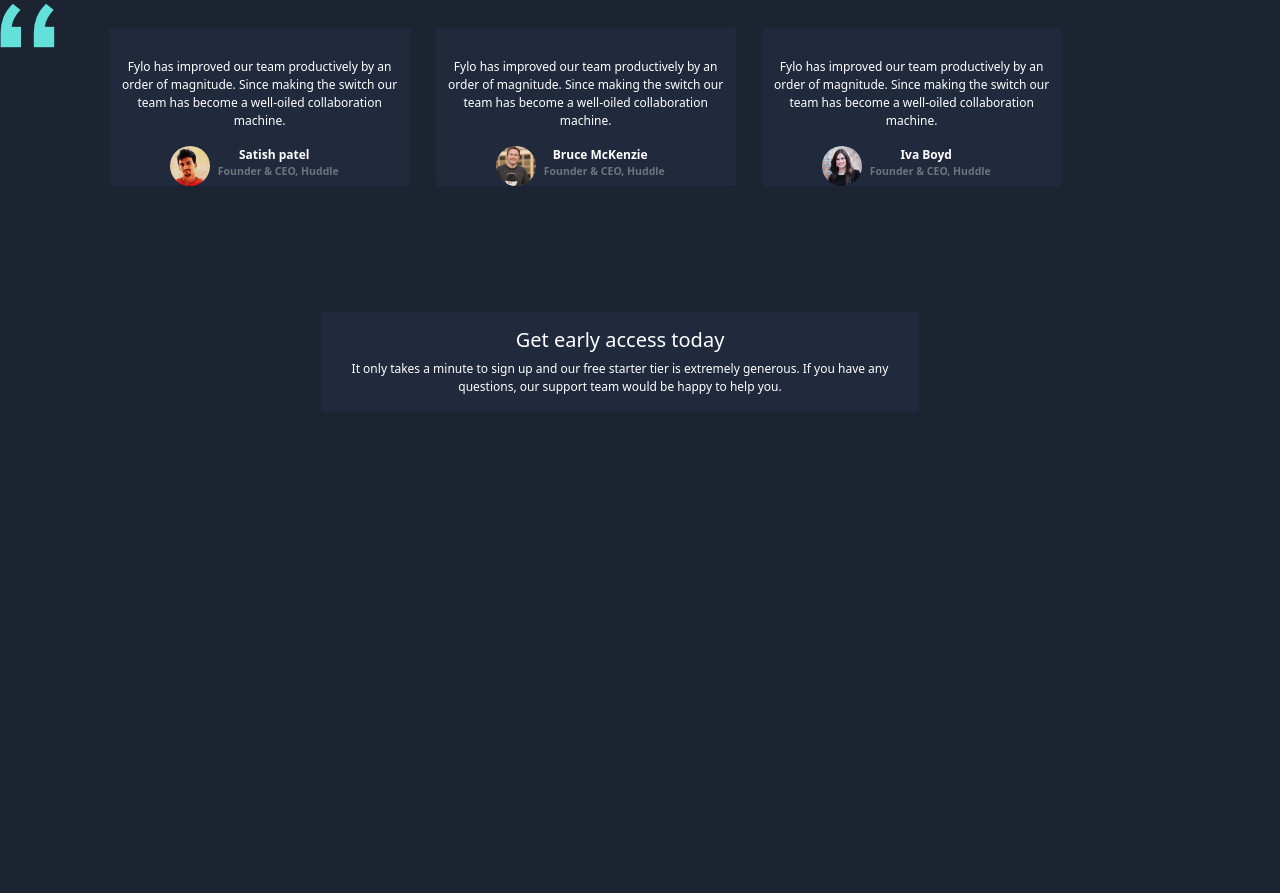
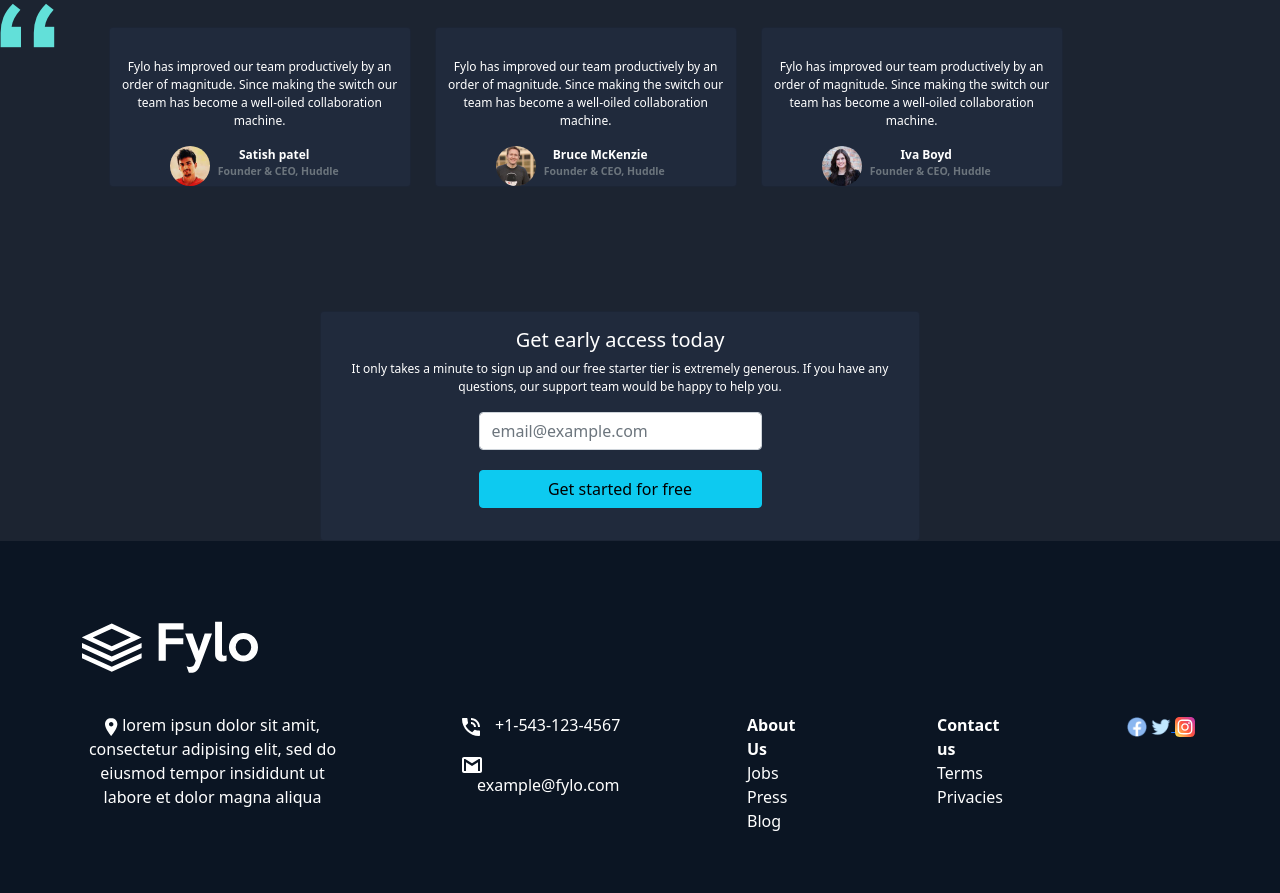
Before and after one commit to Tushar555555/Flyo, a plain HTML site: page index.html in a window 1280 px wide. Shown: the part 1868-2761 px from the top of the page. Before the commit the page ends 2281 px from the top, so only its background shows below. Drawn offline with nearby package versions, Linux system fonts and the light colour scheme.

Commit message:
page comletion

```diff
--- a/index.css
+++ b/index.css
@@ -53,3 +53,8 @@ header{
  .class2{
      height: 40px;
  }
+
+ footer{
+     background-color: hsl(216, 53%, 9%);
+     padding-top: 80px;
+ }
--- a/index.html
+++ b/index.html
@@ -9,6 +9,8 @@
         <script src="https://cdn.jsdelivr.net/npm/@popperjs/core@2.5.4/dist/umd/popper.min.js" integrity="sha384-q2kxQ16AaE6UbzuKqyBE9/u/KzioAlnx2maXQHiDX9d4/zp8Ok3f+M7DPm+Ib6IU" crossorigin="anonymous"></script>
         <script src="https://cdn.jsdelivr.net/npm/bootstrap@5.0.0-beta1/dist/js/bootstrap.min.js" integrity="sha384-pQQkAEnwaBkjpqZ8RU1fF1AKtTcHJwFl3pblpTlHXybJjHpMYo79HY3hIi4NKxyj" crossorigin="anonymous"></script>
 
+        <!--font awesome-->
+        <link rel="stylesheet" href="https://use.fontawesome.com/releases/v5.15.1/css/all.css" integrity="sha384-vp86vTRFVJgpjF9jiIGPEEqYqlDwgyBgEF109VFjmqGmIY/Y4HV4d3Gp2irVfcrp" crossorigin="anonymous">
     </head>
 
  <body style="background-color: hsl(217, 28%, 15%);">
@@ -148,13 +150,60 @@
         </div>
     </div>
     <br/>
+    <!--Get started-->
     <div class="card text-white text-center" style="max-width: 600px;margin-top: 100px;background-color: hsl(219, 30%, 18%);margin-left: 25%;">
         <div class="card-body">
           <h5 class="card-title">Get early access today</h5>
           <p class="card-text" style="font-size: 12px;">It only takes a minute to sign up and our free starter tier is extremely generous. If you have any questions, our support team would be happy to help you.</p>
+          <p class="card-text">
+            <div class="mb-3 ">
+            <input type="email" class="form-control" style="width: 50%;margin-left: 25%;" id="exampleFormControlInput1" placeholder="email@example.com">
+            <button type="button" class="btn btn-info" style="margin-top: 20px;width: 50%;">Get started for free</button>
+          </div></p>
         </div>
       </div>
        </div>
 
+    <!--footer-->
+    <footer>
+        <div class="container my-container">
+        <div class="row my-row">
+            <div class="col my-col">
+                <img src="./images/logo.svg">
+            </div>
+        </div>
+        <div class="row my-row" style="margin-top: 20px;">
+            <div class="col-md-3 my-col text-center" style="margin-top: 20px;">
+
+            <img src="./images/icon-location.svg">
+            <a style="color: white;">lorem ipsun  dolor sit amit, consectetur adipising elit, sed do eiusmod tempor insididunt ut labore et dolor magna aliqua</a>
+
+            </div>
+            <div class="col-md-2 offset-1 my-col" style="margin-top: 20px;">
+                <img src="./images/icon-phone.svg"><a style="color: white;margin-left: 15px;">+1-543-123-4567</a><br/>
+              <p style="padding-top: 20px;">  <img src="./images/icon-email.svg" ><a style="color: white;margin-left: 15px;">example@fylo.com</a></p>
+            </div>
+            <div class="col-md-1 offset-1 my-col" style="margin-top: 20px;">
+             <b style="color: white;font-size: 16px;">About Us</b> <br/>
+                <a style="color: white;">Jobs</a> <br/>
+                <a style="color: white;">Press</a> <br/>
+                <a style="color: white;">Blog</a>
+            </div>
+
+        <div class="col-md-1 offset-1 my-col" style="margin-top: 20px;">
+            <b style="color: white;font-size: 16px;">Contact us</b> <br/>
+            <a style="color: white;">Terms</a> <br/>
+            <a style="color: white;">Privacies</a>
+        </div>
+        <div class="col-md-1 offset-1 my-col" style="margin-top: 20px;">
+            <a href="http://www.facebook.com/" target="-black"><img src="./images/facebook.png" style="height:20px;width:20px;" ></a>
+            <a href="http://www.twitter.com/" target="-black"><img src="./images/twitter.png" style="height:20px;width:20px;"> </a>
+            <a href="http://www.instagram.com/" target="-black"><img src="./images/instagram.svg" style="height:20px;width:20px;"> </a>
+
+        </div>
+    </div>
+</div>
+<div style="height: 60px;"></div>
+    </footer>
     </body>
 </html>
```
Also changed, not shown: images/facebook.png (added), images/instagram.svg (added), images/twitter.png (added), 2 other files.
